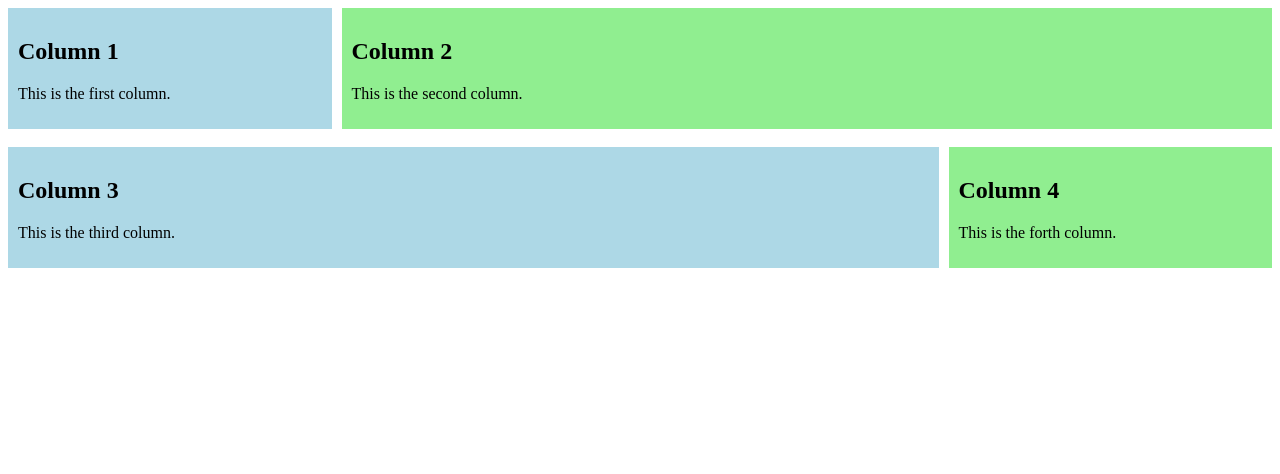
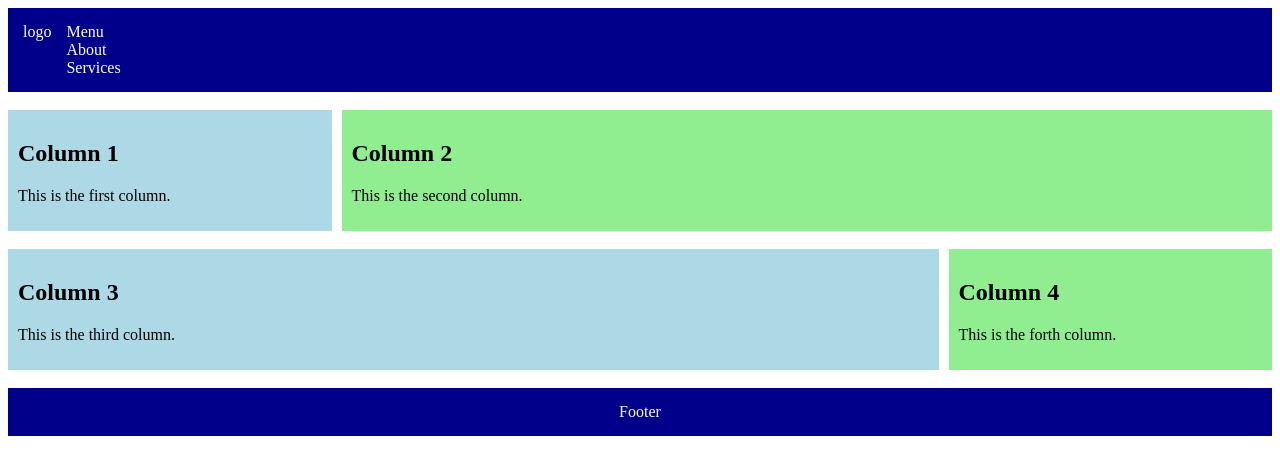
Before and after one commit to ongzhihan/ongzhihan.github.io, a plain HTML site: page week5/index.html in a window 1280 px wide. Drawn offline with Linux system fonts and the light colour scheme; files that its build step writes are made by us from their sources.

Commit message:
week5-exe1: done

```diff
--- a/week5/index.html
+++ b/week5/index.html
@@ -32,11 +32,41 @@
         .flex1 {
             flex: 1;
         }
+
+        .header {
+            background-color: darkblue;
+            color: white;
+            padding: 15px;
+            text-align: center;
+            display: flex;
+        }
+
+        .htext {
+            display: flex;
+            margin-left: 15px;
+        }
+
+        .footer {
+            background-color: darkblue;
+            color: white;
+            padding: 15px;
+            text-align: center;
+        }
     </style>
 </head>
 
 <body>
-    <div class="header"></div>
+    <div class="header">
+        <div>
+            <div>logo</div>
+        </div>
+        <div>
+            <div class="htext">Menu</div>
+            <div class="htext">About</div>
+            <div class="htext">Services</div>
+        </div>
+    </div>
+    <br />
     <div class="container">
         <div class="column blue flex1">
             <h2>Column 1</h2>
@@ -58,6 +88,10 @@
             <p>This is the forth column.</p>
         </div>
     </div>
+    <br />
+    <div class="footer">
+        Footer
+    </div>
 </body>
 
 </html>
```
Also changed, not shown: week5/exe1.html (added, +72 -0 lines), week5/images/acc.png (added), week5/images/logo.png (added).
